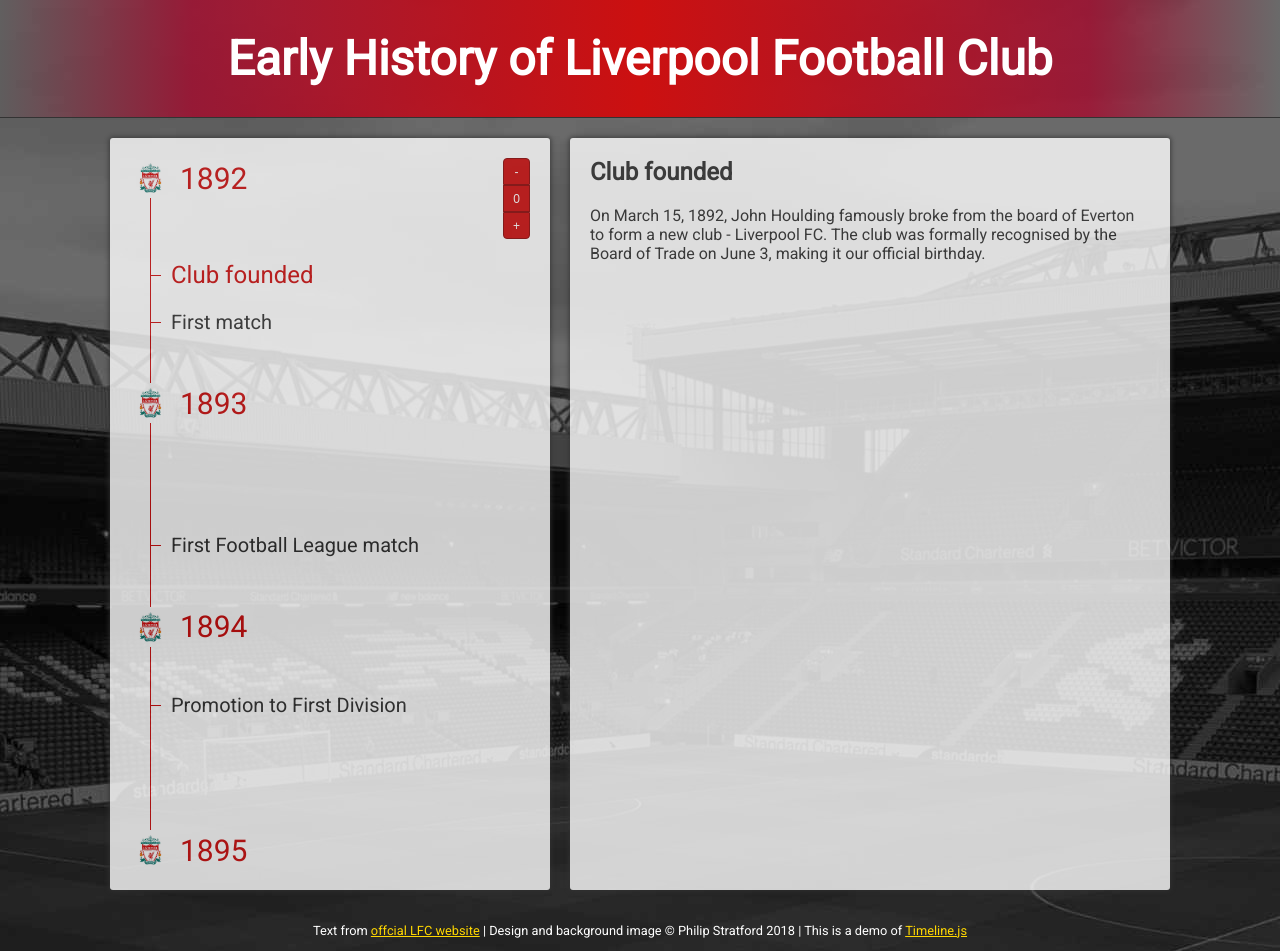
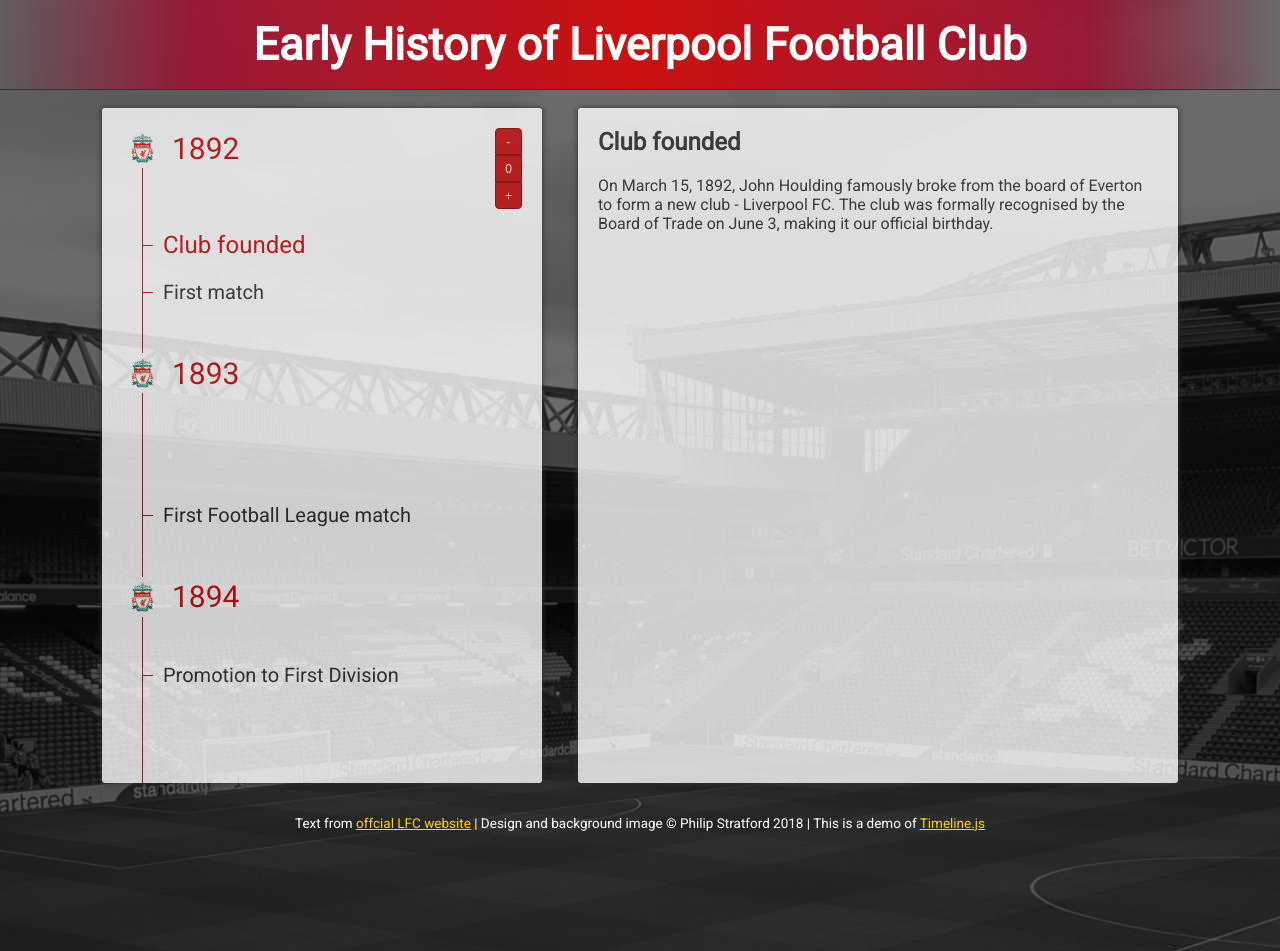
Before and after one commit to philipstratford/timeline.js, a Jekyll site: the page docs/demos/lfc.html, which Jekyll copies as it is, in a window 1280 px wide. Built offline with Jekyll 4.4.1, drawn with Linux system fonts in a browser that asks for light colours; nearby versions of some CDN libraries.

Commit message:
LFC demo page is now responsive, apart from header, which needs fixing.

```diff
--- a/docs/demos/assets/css/lfc.css
+++ b/docs/demos/assets/css/lfc.css
@@ -34,19 +34,20 @@
     color: #fff;
     text-align: center;
     width: 100%;
-    padding: 30px 0;
+    padding: 2vh 0;
     border-bottom: 1px solid #333;
+    max-height: 10vh;
 }
 
 .page-header h1 {
-   font-size: 3em;
+   font-size: 5vh;
    margin: 0;
 }
 
 .page-footer {
     width: 100%;
     text-align: center;
-    font-size: 0.8em;
+    font-size: 1.5vh;
     color: #fff
 }
 
@@ -66,11 +67,11 @@
     -moz-box-shadow: 0 0 5px 1px #333;
     -webkit-box-shadow: 0 0 5px 1px #333;
     box-shadow: 0 0 5px 1px #333;
-    margin: 20px 10px;
+    margin: 2vh;
     flex-grow: 0;
     overflow-x: hidden;
     overflow-y: auto;
-    max-height: 90vh;
+    max-height: 75vh;
     border-radius: 3px;
 }
 
```
